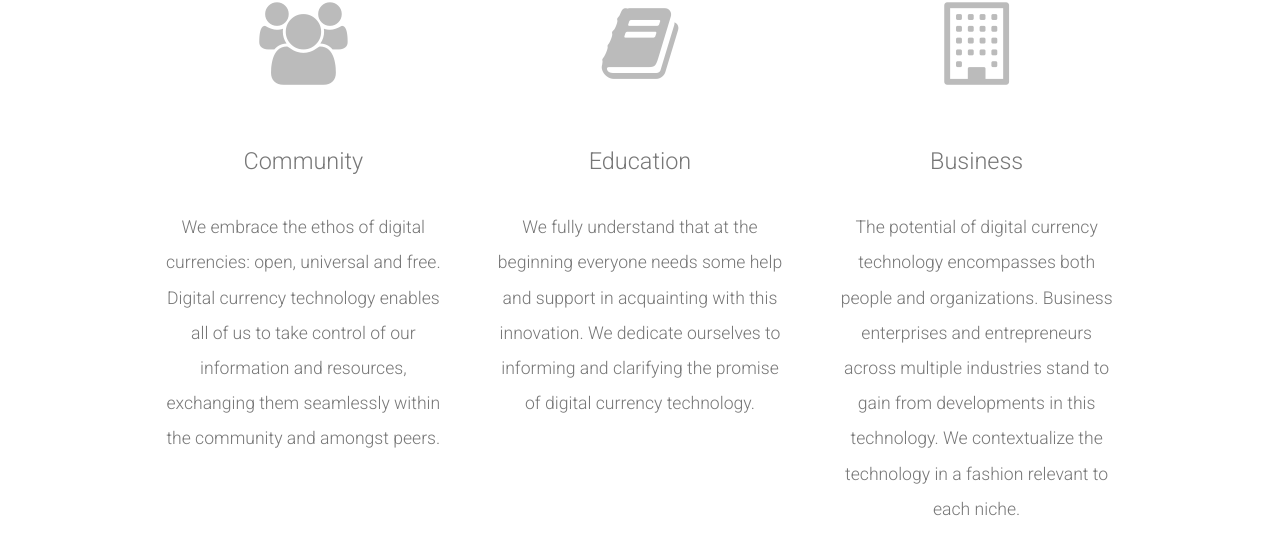
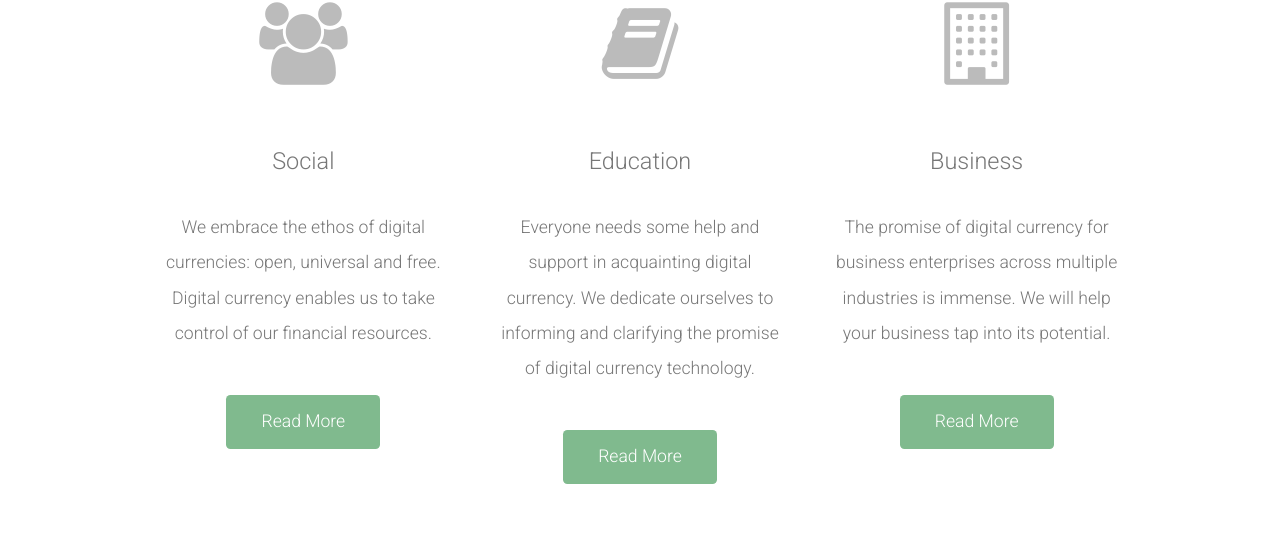
Before and after one commit to eljhkrr/adca, a plain HTML site: page index.html in a window 1280 px wide. Shown: the part 1012-1545 px from the top of the page. Drawn offline with nearby package versions, Linux system fonts and the light colour scheme.

Commit message:
Minor additions

```diff
--- a/index.html
+++ b/index.html
@@ -57,20 +57,20 @@
 				<div class="row">
 					<section class="4u">
 						<span class="pennant"><span class="fa fa-group"></span></span>
-						<h3>Community</h3>
-						<p>We embrace the ethos of digital currencies: open, universal and free. Digital currency technology enables all of us to take control of our information and resources, exchanging them seamlessly within the community and amongst peers.<br><br></p>
+						<h3>Social</h3>
+						<p>We embrace the ethos of digital currencies: open, universal and free. Digital currency enables us to take control of our financial resources.</p>
 						<a href="#" class="button button-style1">Read More</a>
 					</section>
 					<section class="4u">
 						<span class="pennant"><span class="fa fa-book"></span></span>
 						<h3>Education</h3>
-						<p>We fully understand that at the beginning everyone needs some help and support in acquainting with this innovation. We dedicate ourselves to informing and clarifying the promise of digital currency technology.<br><br><br></p>
+						<p>Everyone needs some help and support in acquainting digital currency. We dedicate ourselves to informing and clarifying the promise of digital currency technology.</p>
 						<a href="#" class="button button-style1">Read More</a>
 					</section>
 					<section class="4u">
 						<span class="pennant"><span class="fa fa-building"></span></span>
 						<h3>Business</h3>
-						<p>The potential of digital currency technology encompasses both people and organizations. Business enterprises and entrepreneurs across multiple industries stand to gain from developments in this technology. We contextualize the technology in a fashion relevant to each niche.</p>
+						<p>The promise of digital currency for business enterprises across multiple industries is immense. We will help your business tap into its potential.</p>
 						<a href="#" class="button button-style1">Read More</a>
 					</section>
 
```
